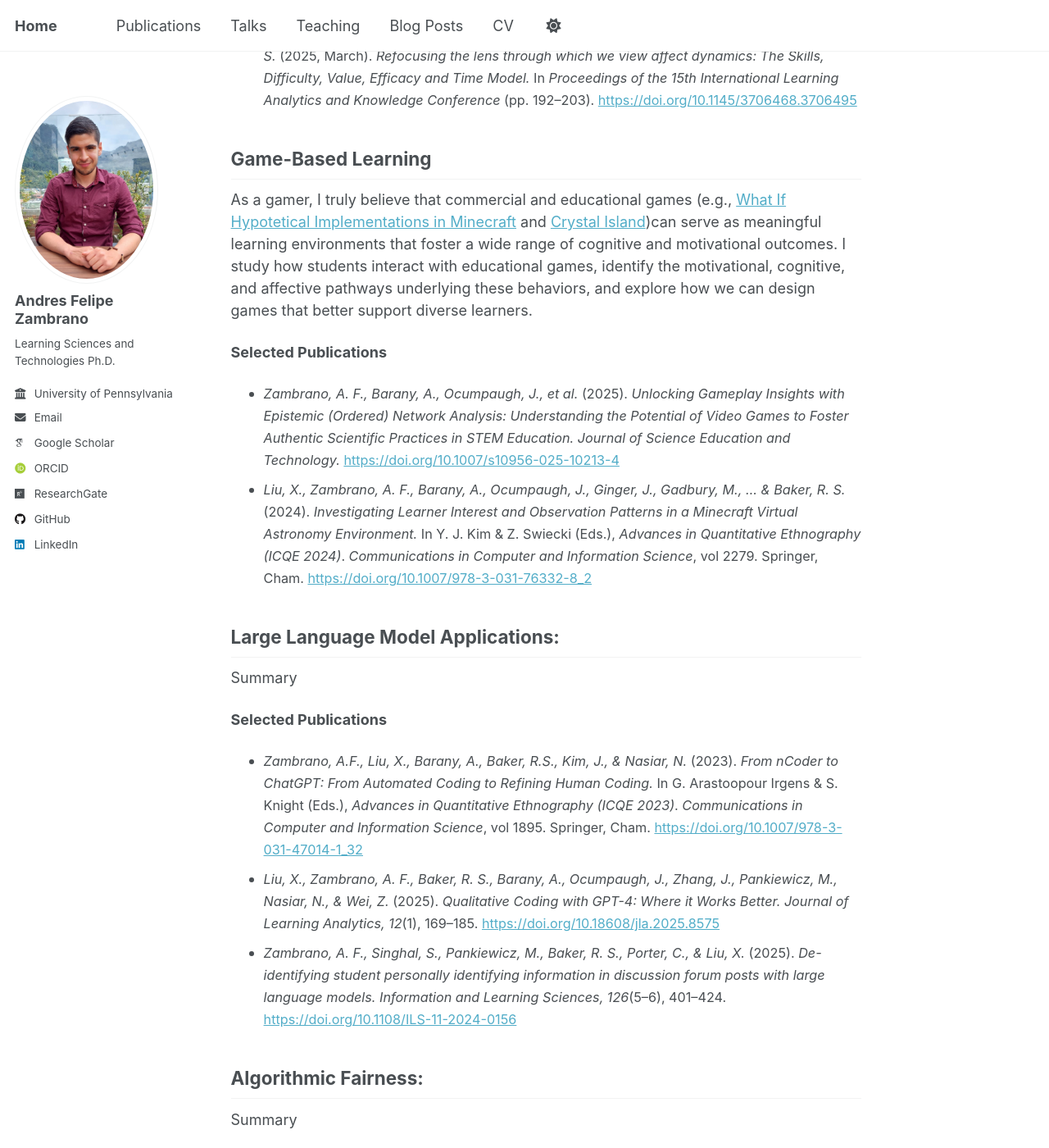
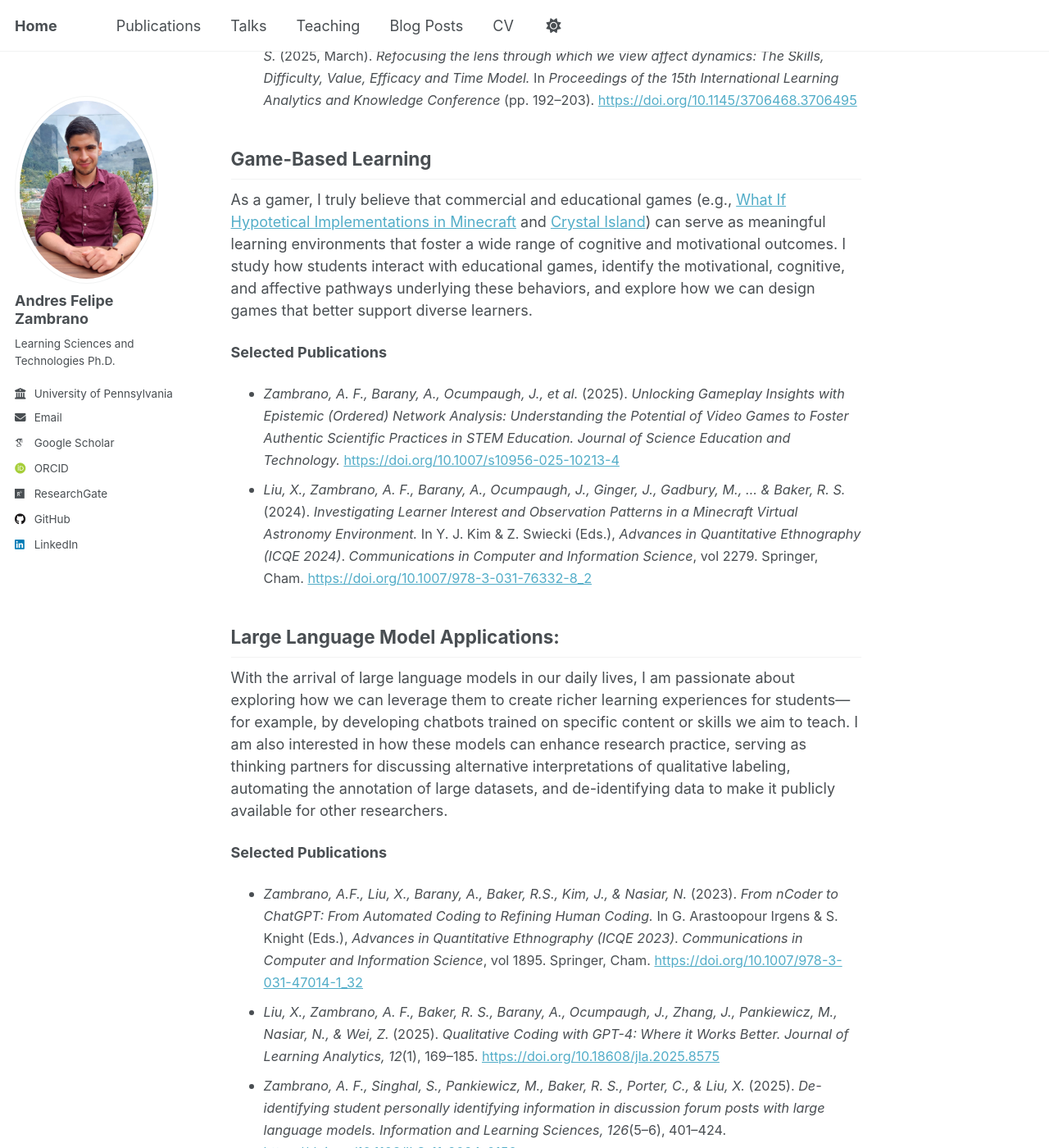
Before and after one commit to afzambrano/afzambrano.github.io, a Jekyll site: the page built from _pages/about.md, in a window 1280 px wide and 1400 px high, scrolled down 953 px. Shown: the whole window at 82% size. Built offline with Jekyll 4.4.1, drawn with Linux system fonts in a browser that asks for light colours; some web fonts are replaced; a script that is not in the unit is left out.

Commit message:
Update about.md

```diff
--- a/_pages/about.md
+++ b/_pages/about.md
@@ -39,7 +39,7 @@ I investigate how students’ emotions emerge while they interact with various d
 
 Game-Based Learning
 ---
-As a gamer, I truly believe that commercial and educational games (e.g., [What If Hypotetical Implementations in Minecraft](https://whimcproject.web.illinois.edu/) and [Crystal Island](https://sites.google.com/ncsu.edu/intellimedia-crystalisland/))can serve as meaningful learning environments that foster a wide range of cognitive and motivational outcomes. I study how students interact with educational games, identify the motivational, cognitive, and affective pathways underlying these behaviors, and explore how we can design games that better support diverse learners.
+As a gamer, I truly believe that commercial and educational games (e.g., [What If Hypotetical Implementations in Minecraft](https://whimcproject.web.illinois.edu/) and [Crystal Island](https://sites.google.com/ncsu.edu/intellimedia-crystalisland/)) can serve as meaningful learning environments that foster a wide range of cognitive and motivational outcomes. I study how students interact with educational games, identify the motivational, cognitive, and affective pathways underlying these behaviors, and explore how we can design games that better support diverse learners.
 
 **Selected Publications**<br>
 - <span style="font-size: 0.9em;">
@@ -58,7 +58,7 @@ As a gamer, I truly believe that commercial and educational games (e.g., [What I
 
 Large Language Model Applications:
 ---
-Summary
+With the arrival of large language models in our daily lives, I am passionate about exploring how we can leverage them to create richer learning experiences for students—for example, by developing chatbots trained on specific content or skills we aim to teach. I am also interested in how these models can enhance research practice, serving as thinking partners for discussing alternative interpretations of qualitative labeling, automating the annotation of large datasets, and de-identifying data to make it publicly available for other researchers.
 
 **Selected Publications**<br>
 - <span style="font-size: 0.9em;">
```
